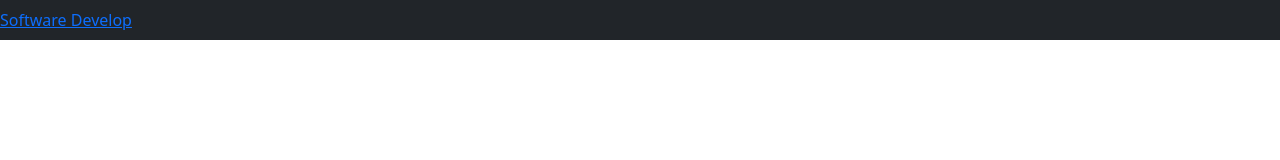
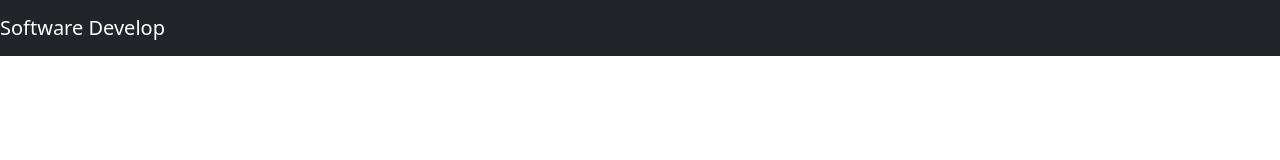
Before and after one commit to Programador931229/RicaGitHub.github.io, a plain HTML site: page index.html in a window 1280 px wide. Drawn offline with nearby package versions, Linux system fonts and the light colour scheme.

Commit message:
Update index.html

```diff
--- a/index.html
+++ b/index.html
@@ -10,7 +10,7 @@
 <body>
     <nav class="navbar navbar-dark bg-dark mb-4">
         <!-- Navbar content -->
-        <a href="/">Software Develop</a>
+        <a href="/" class="navbar-brand">Software Develop</a>
     </nav>
 </body>
 </html>
```
